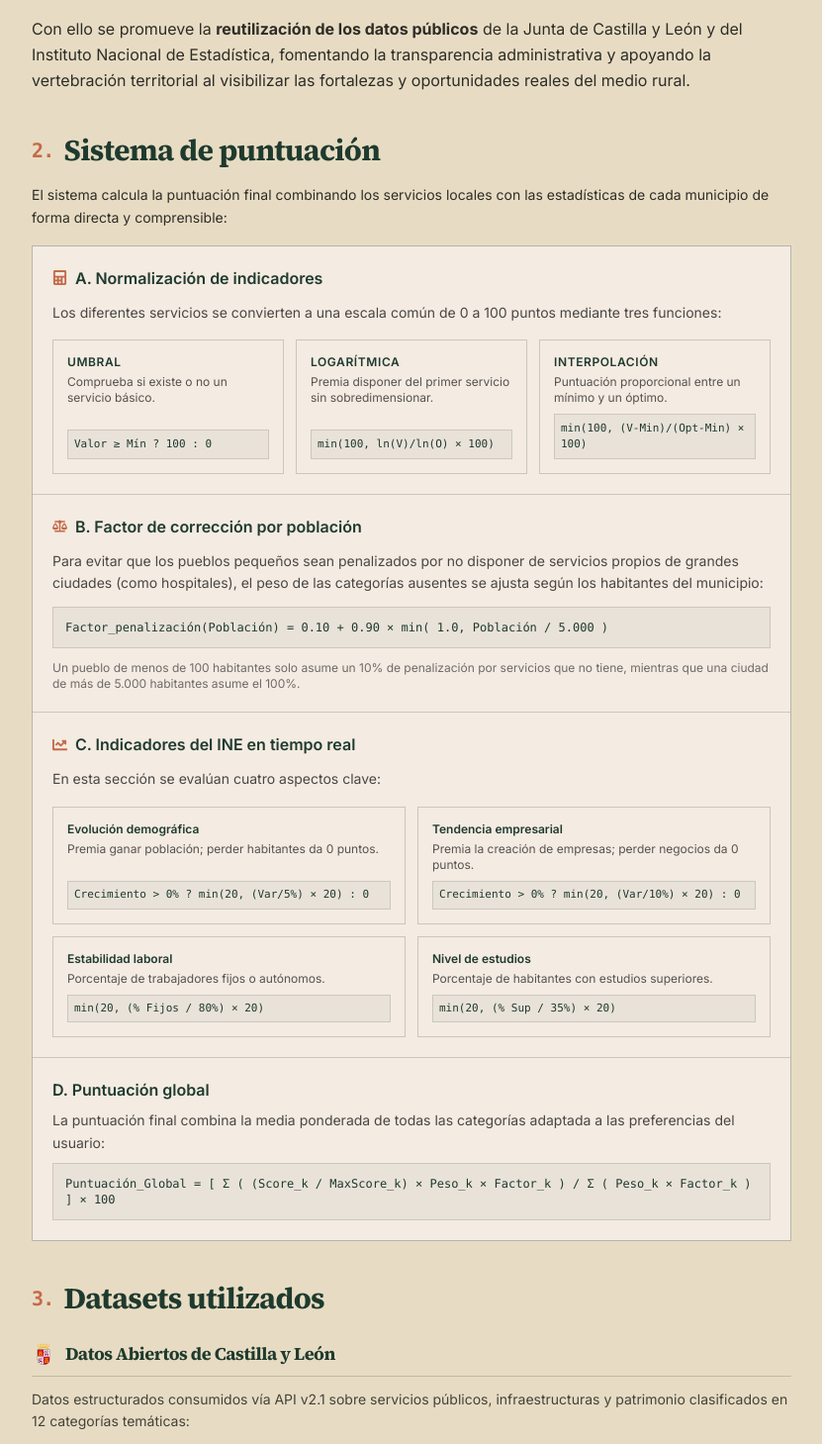
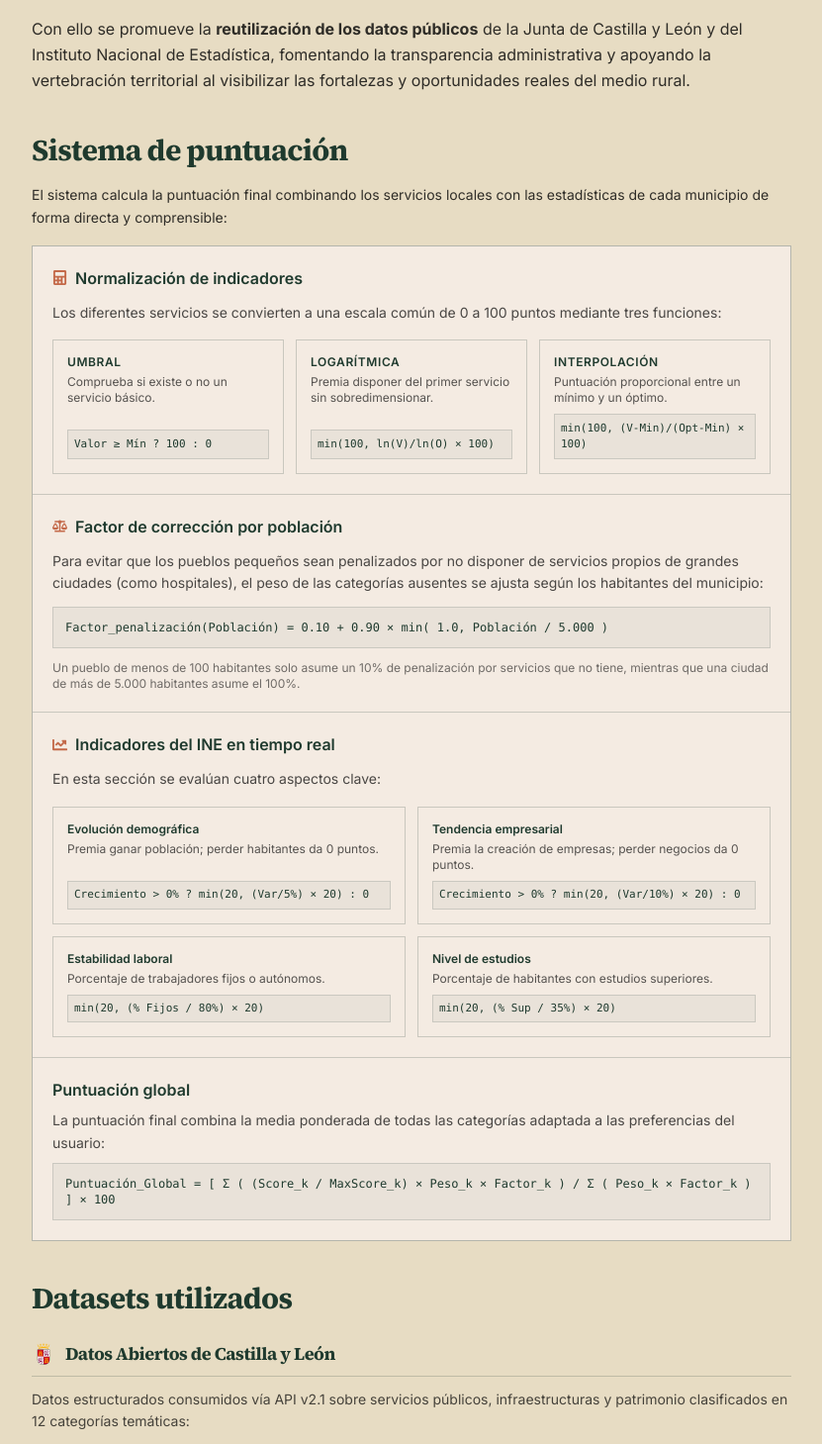
Before and after one commit to deeivihh/mepuedoquedar-es, a Next.js app: page /metodologia in a window 1280 px wide. Shown: the part 540-1999 px from the top of the page at 99% size, without its empty margins (224-1055 px from the left). Built offline with nearby package versions, Linux system fonts and the light colour scheme.

Commit message:
Minor fix on `/metodologia

```diff
--- a/src/app/metodologia/page.tsx
+++ b/src/app/metodologia/page.tsx
@@ -105,7 +105,7 @@ export default function MetodologiaPage() {
 
                 <section className="flex flex-col gap-4">
                     <h2 className="title-font text-2xl md:text-3xl font-bold text-title flex items-center gap-2.5">
-                        <span className="text-text-2 font-mono text-lg md:text-xl font-bold">1.</span> Introducción
+                        Introducción
                     </h2>
                     <p className="text-black/80 text-sm md:text-base leading-relaxed">
                         <strong className="text-title font-semibold">¿Me puedo quedar?</strong> es una plataforma de análisis territorial abierta e independiente concebida para evaluar de forma integral la calidad de vida, los servicios públicos y la vitalidad socioeconómica de los <strong>2.248 municipios de Castilla y León</strong>.
@@ -120,7 +120,7 @@ export default function MetodologiaPage() {
 
                 <section className="flex flex-col gap-4">
                     <h2 className="title-font text-2xl md:text-3xl font-bold text-title flex items-center gap-2.5">
-                        <span className="text-text-2 font-mono text-lg md:text-xl font-bold">2.</span> Sistema de puntuación
+                        Sistema de puntuación
                     </h2>
                     <p className="text-black/80 text-sm leading-relaxed">
                         El sistema calcula la puntuación final combinando los servicios locales con las estadísticas de cada municipio de forma directa y comprensible:
@@ -130,7 +130,7 @@ export default function MetodologiaPage() {
                         <div className="p-5 flex flex-col gap-3">
                             <h3 className="font-semibold text-title text-base flex items-center gap-2">
                                 <FaCalculator className="text-text-2" size={15} />
-                                A. Normalización de indicadores
+                                Normalización de indicadores
                             </h3>
                             <p className="text-black/70 text-xs md:text-sm leading-relaxed">
                                 Los diferentes servicios se convierten a una escala común de 0 a 100 puntos mediante tres funciones:
@@ -163,7 +163,7 @@ export default function MetodologiaPage() {
                         <div className="p-5 flex flex-col gap-3">
                             <h3 className="font-semibold text-title text-base flex items-center gap-2">
                                 <FaBalanceScale className="text-text-2" size={15} />
-                                B. Factor de corrección por población
+                                Factor de corrección por población
                             </h3>
                             <p className="text-black/70 text-xs md:text-sm leading-relaxed">
                                 Para evitar que los pueblos pequeños sean penalizados por no disponer de servicios propios de grandes ciudades (como hospitales), el peso de las categorías ausentes se ajusta según los habitantes del municipio:
@@ -179,7 +179,7 @@ export default function MetodologiaPage() {
                         <div className="p-5 flex flex-col gap-3">
                             <h3 className="font-semibold text-title text-base flex items-center gap-2">
                                 <FaChartLine className="text-text-2" size={15} />
-                                C. Indicadores del INE en tiempo real
+                                Indicadores del INE en tiempo real
                             </h3>
                             <p className="text-black/70 text-xs md:text-sm leading-relaxed">
                                 En esta sección se evalúan cuatro aspectos clave:
@@ -217,7 +217,7 @@ export default function MetodologiaPage() {
                         </div>
 
                         <div className="p-5 flex flex-col gap-2">
-                            <h3 className="font-semibold text-title text-base">D. Puntuación global</h3>
+                            <h3 className="font-semibold text-title text-base">Puntuación global</h3>
                             <p className="text-black/70 text-xs md:text-sm leading-relaxed">
                                 La puntuación final combina la media ponderada de todas las categorías adaptada a las preferencias del usuario:
                             </p>
@@ -231,7 +231,7 @@ export default function MetodologiaPage() {
                 <section className="flex flex-col gap-6">
                     <div className="flex flex-col gap-1">
                         <h2 className="title-font text-2xl md:text-3xl font-bold text-title flex items-center gap-2.5">
-                            <span className="text-text-2 font-mono text-lg md:text-xl font-bold">3.</span> Datasets utilizados
+                            Datasets utilizados
                         </h2>
                     </div>
 
@@ -358,7 +358,7 @@ export default function MetodologiaPage() {
 
                 <footer className="border-t-2 border-title/20 pt-6 pb-4 text-left flex flex-col gap-2">
                     <p className="text-xs text-black/60 leading-relaxed">
-                        Este proyecto es independiente y no está vinculado formalmente con la Junta de Castilla y León ni con el Instituto Nacional de Estadística. Los datos utilizados proceden de conjuntos de datos abiertos públicos conforme a la Ley 37/2007 sobre reutilización de la información del sector público.
+                        Este proyecto es independiente y no está vinculado con la Junta de Castilla y León ni con el Instituto Nacional de Estadística. Los datos utilizados proceden de conjuntos de datos abiertos públicos conforme a la Ley 37/2007 sobre reutilización de la información del sector público.
                     </p>
                     <p className="text-xs text-black/60 leading-relaxed">
                         Las puntuaciones e indicadores son modelos orientativos de análisis ciudadano y no constituyen una recomendación o asesoramiento vinculante.
```
